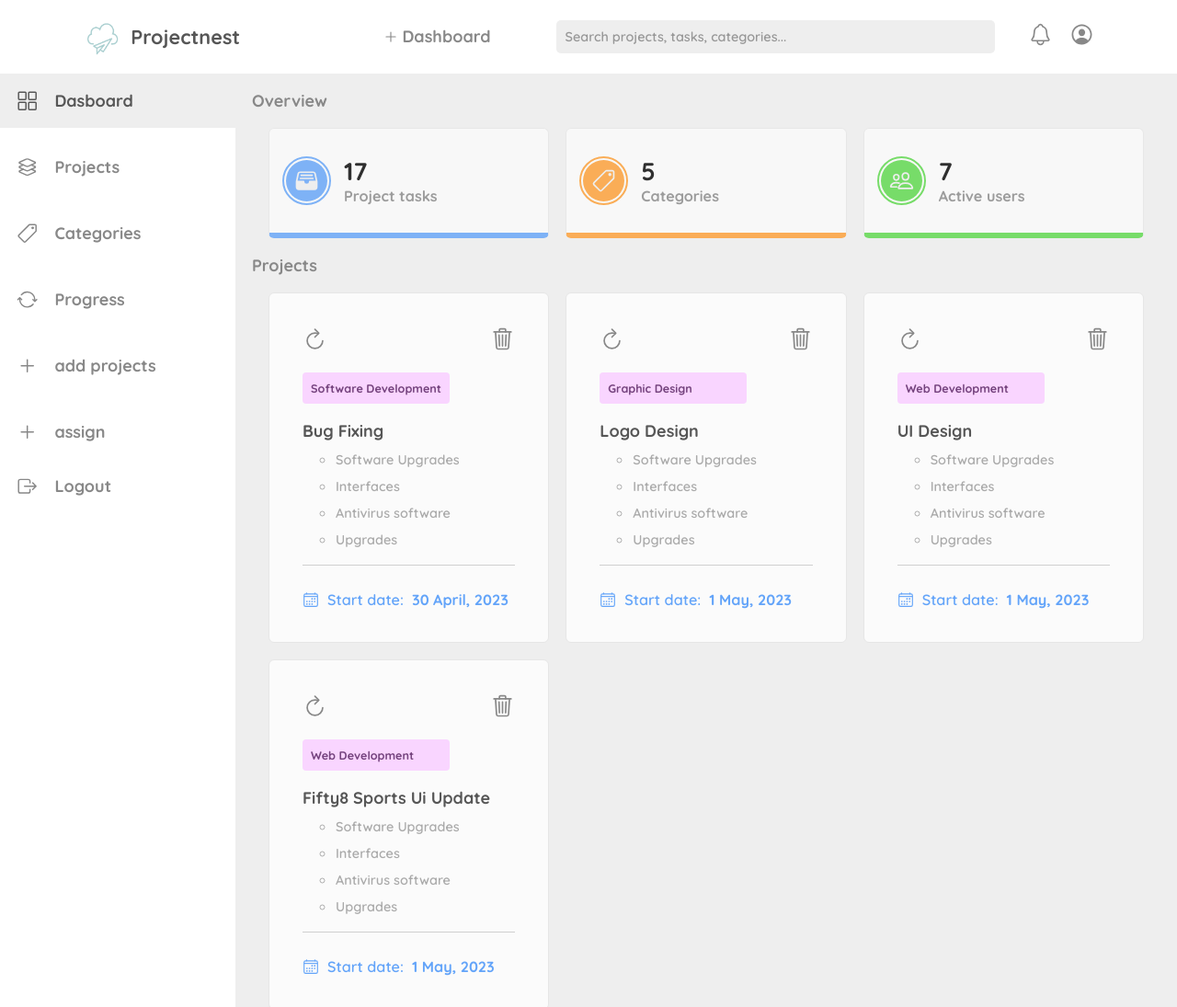
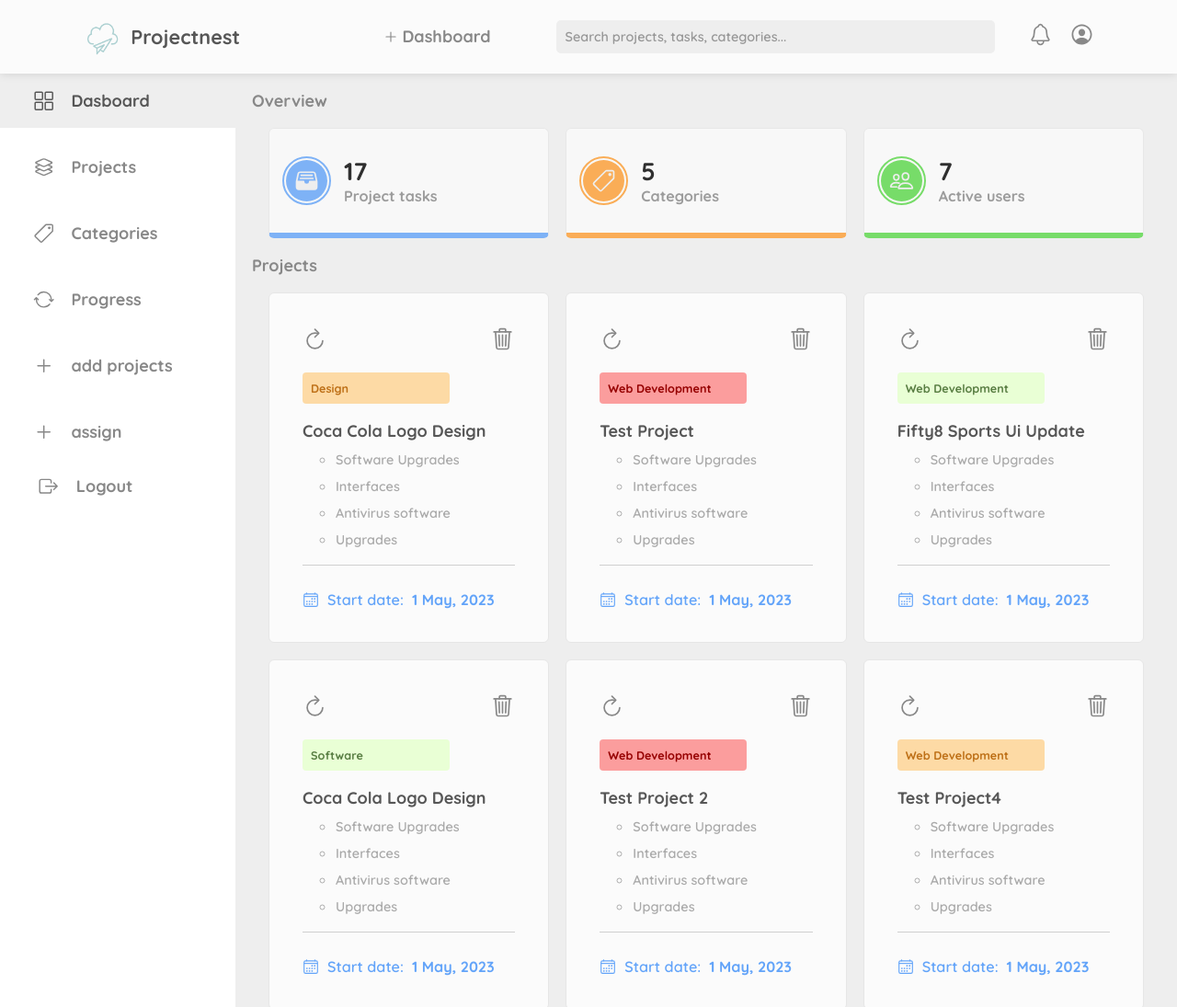
Before and after one commit to lexara-prime-ai/projectnest, a website with bundled scripts: page index.html in a window 1280 px wide. Shown: the top 1095 px of the page at 92% size. Built offline with nearby package versions, Linux system fonts and the light colour scheme; data requests are answered from the project's data file; a web font is replaced by a local one.

Commit message:
add project functionality

```diff
--- a/assets/css/App.css
+++ b/assets/css/App.css
@@ -45,6 +45,11 @@ header {
 	padding: 1rem 7%;
 	gap: 2rem;
 	box-shadow: var(--shadow);
+	position: sticky;
+	top: 0;
+	left: 0;
+	background: var(--white);
+	z-index: 20;
 }
 
 .logo {
@@ -171,7 +176,7 @@ header {
 */
 .profile-card {
     position: absolute;
-    top: 15%;
+    top: 115%;
     right: 5%;
     background: var(--white);
 	border: 1px solid #e6e6e6;
@@ -182,7 +187,7 @@ header {
     transform: scale(0);
     transform-origin: top right; /* TAKES IN TWO PARAMS e.g top left*/
 	z-index: 1;
-	transition: .4s all ease;
+	transition: .2s all ease;
 }
 
 .profile-card.active {
@@ -252,8 +257,6 @@ header {
 	font-size: .9rem;
 }
 
-
-
 /* -------------------
 * 	SIDE NAVIGATION
 * -------------------
@@ -261,6 +264,9 @@ header {
 .navigation {
 	height: 100vh;
 	width: 20vw;
+	position: sticky;
+	top: auto;
+	z-index: 1; /* BRING ELEMENTS TO FRONT */
 }
 
 .nav-links {
@@ -279,6 +285,7 @@ header {
 	align-items: center;
 	gap: 1rem;
 	padding: 1rem;
+	padding-left: 2em;
 	text-decoration: none;
 	color: var(--gray-alt);
 	font-weight: 700;
@@ -301,8 +308,8 @@ header {
 */
 .add-project-form {
     position: absolute;
-    top: 15%;
-    right: 45%;
+    top: 3%;
+    right: -180%;
     background: var(--white);
 	border: 1px solid #e6e6e6;
 	border-top: 12px solid var(--projects);
@@ -313,7 +320,7 @@ header {
     transform: scale(0);
     transform-origin: bottom left; /* TAKES IN TWO PARAMS e.g top left*/
 	z-index: 1;
-	transition: .4s all ease;
+	transition: .2s all ease;
 }
 
 .add-project-form.active {
@@ -461,6 +468,7 @@ option {
 	color: var(--gray-alt);
 	cursor: pointer;
 	transition: .4s all ease;
+	padding-left: 1.3rem;
 }
 
 .logout:hover {
@@ -483,6 +491,7 @@ option {
 #app-container {
 	display: grid;
 	grid-template-columns: 1fr 3fr;
+	height: 150vh;
 }
 
 .app-content {
@@ -505,7 +514,7 @@ option {
 .overview-cards {
 	margin: auto;
 	display: grid;
-	grid-template-columns: 1fr 1fr 1fr;
+	grid-template-columns: repeat(auto-fill, minmax(280px, 1fr));
 	gap: 1rem;
 	padding: 0 2rem 0 2rem;
 }
@@ -601,7 +610,7 @@ option {
 */
 .project-wrapper {
 	display: grid;
-	grid-template-columns: 1fr 1fr 1fr;
+	grid-template-columns: repeat(auto-fill, minmax(280px, 1fr));
 	gap: 1rem;
 	padding: 0 2rem 0 2rem;
 }
@@ -657,8 +666,8 @@ option {
 
 /**** COLOR CODING FOR PROJECT CATEGORIES ****/
 .normal h3 {
-	background: #f9d5ff;
-	color: #75437e;
+	background: #e9ffd5;
+	color: #597e43;
 }
 
 .critical h3 {
@@ -747,10 +756,6 @@ option {
 /* MEDIA QUERIES */
 @media (max-width: 1240px) {
 
-	.timeline {
-		flex-direction: column;
-	}
-
 	.start-date h3 {
 		font-weight: 600;
 		font-size: .7rem;
@@ -781,20 +786,12 @@ option {
 		display: none;
 	}
 
-	.overview-cards {
-		display: block;
-	}
-
 	.card {
 		margin-bottom: 1rem;
 	}
 
 	.project-container {
 		padding-bottom: 1rem;
-	}
-
-	.project-wrapper {
-		display: block;
 	}
 
 	.project-card {
@@ -817,6 +814,14 @@ option {
 		flex-direction: column;
 	}
 
+	#app-container {
+		width: 100%;
+	}
+
+	.overview-cards, .project-wrapper {
+		grid-template-columns: repeat(auto-fill, minmax(240px, 1fr));
+	}
+
 	.tasks {
 		padding-left: .5rem;
 	}
--- a/db.json
+++ b/db.json
@@ -1,16 +1,16 @@
 {
   "projects": [
     {
-      "projectName": "Logo design",
-      "assignedTo": "Kelvin",
-      "category": "Graphic design",
+      "projectName": "Coca Cola logo design",
+      "assignedTo": "kelvinngeiwa",
+      "category": "design",
       "level": 2,
       "id": 1
     },
     {
-      "projectName": "UI design",
-      "assignedTo": "Esther",
-      "category": "Web development",
+      "projectName": "test project",
+      "assignedTo": "esthermuchoki",
+      "category": "web development",
       "level": 1,
       "id": 2
     },
@@ -18,8 +18,29 @@
       "projectName": "fifty8 sports ui update",
       "assignedTo": "farhat",
       "category": "web development",
+      "level": 3,
+      "id": 3
+    },
+    {
+      "projectName": "Coca cola logo design",
+      "assignedTo": "jonte",
+      "category": "software",
+      "level": 3,
+      "id": 4
+    },
+    {
+      "projectName": "test project 2",
+      "assignedTo": "farhat",
+      "category": "web development",
+      "level": 1,
+      "id": 5
+    },
+    {
+      "projectName": "test project4",
+      "assignedTo": "jonte",
+      "category": "web development",
       "level": 2,
-      "id": 3
+      "id": 6
     }
   ]
 }
--- a/index.html
+++ b/index.html
@@ -18,7 +18,6 @@
 </head>
 
 <body>
-    <main id="root">
     <header>
         <div class="logo">
             <img src="./assets/images/logos/logo_icon.png" alt="projectnest" class="logo-icon">
@@ -90,6 +89,8 @@
 
         </div>
     </header>
+    <main id="root">
+
 
         <section id="app-container">
             <nav class="navigation">
@@ -235,7 +236,7 @@
 
                         <!--=====================================-->
 
-                        <div class="project-card">
+                        <!-- <div class="project-card">
                             <div class="action-icons">
                                 <a href="#" class="update" title="Update">
                                     <ion-icon name="refresh-outline" class="update-icon"></ion-icon>
@@ -294,7 +295,7 @@
                                     30 April, 2023
                                 </p>
                             </div>
-                        </div>
+                        </div> -->
 
                         <!-- <div class="project-card">
                             <div class="action-icons">
@@ -434,7 +435,7 @@
 
     <script src="./build/App.js" defer></script>
     <script src="./build/Animate.js" defer></script>
-    <script src="./build/Test.js"></script>
+    <script src="./build/CheckLevel.js" defer></script>
 </body>
 
 </html>
--- a/src/App.ts
+++ b/src/App.ts
@@ -75,21 +75,34 @@ class App {
                 }
             }
         }
+
+
+
         for (let project of projects) {
             // SELECTOR FOR PROJECT CONTAINER | WRAPPER
             const projectWrapper = document.querySelector('.project-wrapper') as HTMLDivElement;
 
-            let selectedLevel:string | null;
+            let categoryLevel:string;
 
-        if (project.level == 0) {
-            selectedLevel = null;
-        } else if (project.level == 1) {
-            selectedLevel = 'Critical';
-        } else if (project.level == 2) {
-            selectedLevel = 'Moderate';
-        } else if (project.level == 3) {
-            selectedLevel = 'Normal';
-        }
+            // SELECTOR FOR PROJECT CATEGORY
+            const projectCategoryIndicators = document.querySelectorAll('.project-category');
+
+                switch (project.level) {
+                    case 1:
+                        categoryLevel = 'critical';
+                        break;
+                    case 2:
+                        categoryLevel = 'moderate';
+                        break;
+                    case 3:
+                        categoryLevel = 'normal';
+                        break;
+                    default:
+                        categoryLevel = 'normal';
+                        break;
+                }
+
+
 
             // PROJECT CARD CONTENT STRUCTURE
             let projectCard = `
@@ -104,7 +117,7 @@ class App {
                 </a>
             </div>
 
-            <div class="project-category">
+            <div class="project-category ${categoryLevel}">
                 <h3>
                     ${project.category}
                 </h3>
@@ -157,6 +170,8 @@ class App {
 
             projectWrapper.innerHTML += projectCard;
 
+
+
         }
     }
 
```
Also changed, not shown: src/CheckLevel.ts (added, +21 -0 lines), build/App.js, build/CheckLevel.js (added), 2 other files. Lines whose indentation alone changed are shown as unchanged.
